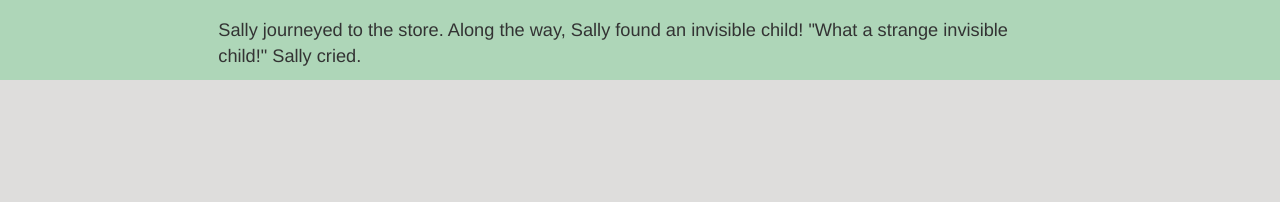
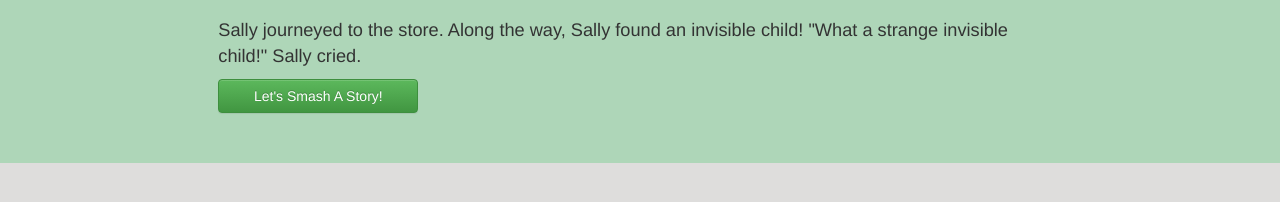
Before and after one commit to jlincolndennis/storysmasher-client, a website: page app/index.html in a window 1280 px wide. Shown: the part 148-350 px from the top of the page. Drawn offline with nearby package versions, Linux system fonts and the light colour scheme; some packages are replaced by stand-ins of ours.

Commit message:
continue debug deploy

```diff
--- a/app/index.html
+++ b/app/index.html
@@ -36,8 +36,8 @@
       <p class="lead">Create unique prose like this gem...</p>
     </div>
 
-    <!-- <button class='start-butt btn-success btn' ng-click="vm.getstarted=true">Let's Smash A Story!</button>
-  </div> -->
+    <button class='start-butt btn-success btn' ng-click="vm.getstarted=true">Let's Smash A Story!</button>
+  </div>
   </div>
   <div class="row">
   <div class='holder col-md-8 col-md-offset-2'>
```
